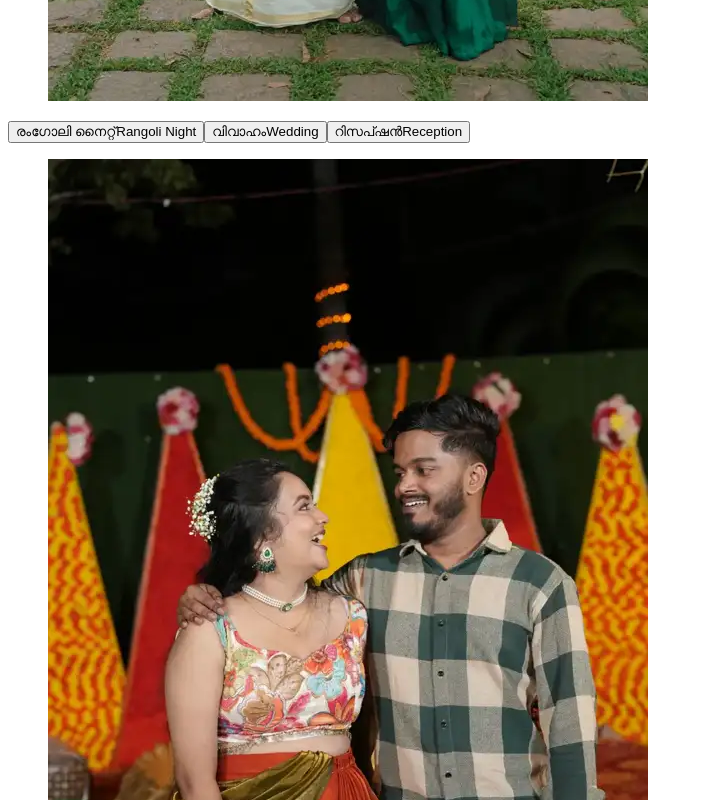
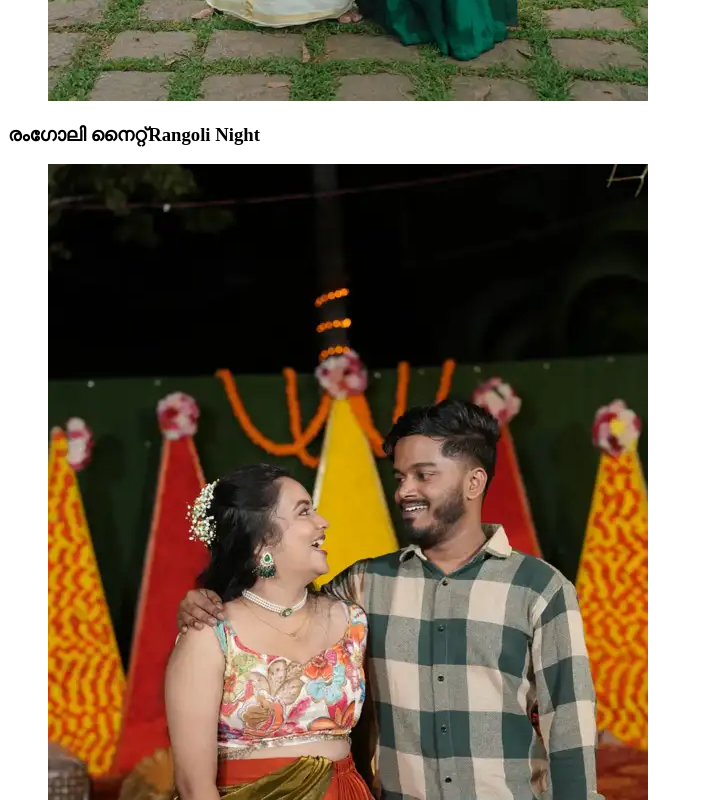
Before and after one commit to Vishnu-comp/Unknown0, a React (Vite) app: page / in a window 1280 px wide. Shown: the part 4500-5300 px from the top of the page, without its empty margins (0-703 px from the left). Built offline with nearby package versions, Linux system fonts and the light colour scheme; the HTML template or start-up script is replaced by a standard one; a web font is replaced by a local one.

Commit message:
Stack Rangoli night, Wedding, Reception sections

```diff
--- a/src/App.jsx
+++ b/src/App.jsx
@@ -370,9 +370,6 @@ const EVENTS = [
 ]
 
 function Events() {
-  const [tab, setTab] = useState('rangoli')
-  const ps = photos.filter((p) => p.ev === tab)
-  const cs = clips.filter((c) => c.ev === tab)
   return (
     <section className="events">
       <Reveal as="h2" className="ml">
@@ -390,18 +387,20 @@ function Events() {
           ))}
         </div>
       </div>
-      <div className="tabs" role="tablist">
-        {EVENTS.map((e) => (
-          <button key={e.id} role="tab" aria-selected={tab === e.id} className={tab === e.id ? 'on' : ''} onClick={() => setTab(e.id)}>
-            <span className="tml">{e.ml}</span>
-            <span className="ten">{e.en}</span>
-          </button>
-        ))}
-      </div>
-      <div key={tab} className="pane">
-        <Gallery photos={ps} />
-        {cs.length > 0 && <Videos list={cs} />}
-      </div>
+      {EVENTS.map((e) => {
+        const ps = photos.filter((p) => p.ev === e.id)
+        const cs = clips.filter((c) => c.ev === e.id)
+        return (
+          <div key={e.id} className="evsec" id={e.id}>
+            <Reveal as="h3" className="evh">
+              <span className="tml">{e.ml}</span>
+              <span className="ten">{e.en}</span>
+            </Reveal>
+            <Gallery photos={ps} />
+            {cs.length > 0 && <Videos list={cs} />}
+          </div>
+        )
+      })}
     </section>
   )
 }
```
